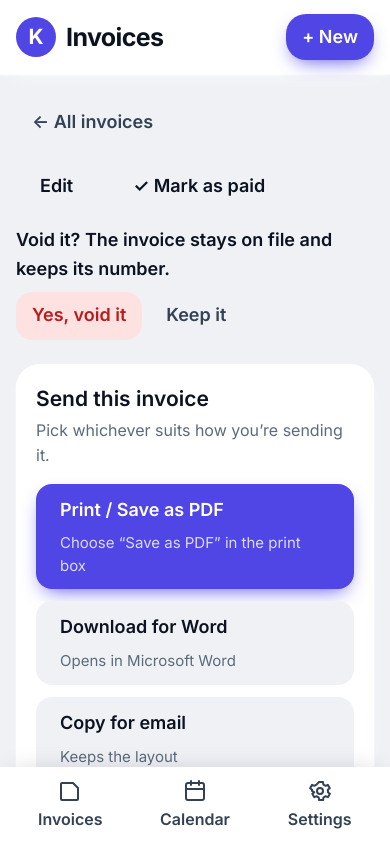
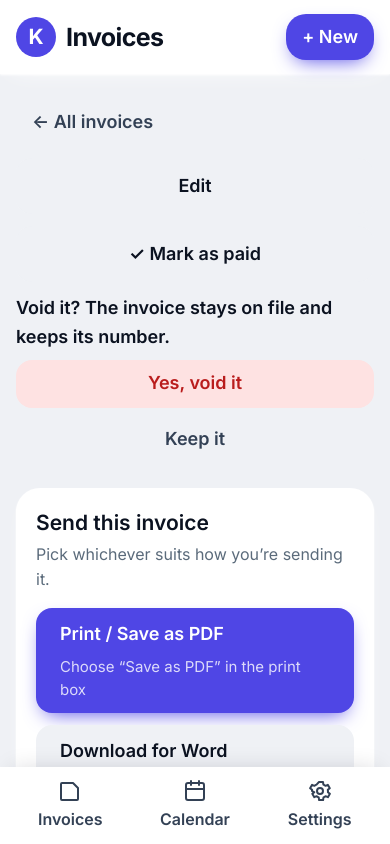
Before and after one commit to SacredRebel/invoice-template, a Next.js app: page /invoices/INV-0001 in a window 390 px wide. Both pictures are taken after a click on the button "Void invoice". Shown: the top 844 px of the page. Built offline with nearby package versions, Linux system fonts and the light colour scheme.

Commit message:
mobile: fix cramped grids, drifting buttons and missing active tab

```diff
--- a/components/InvoiceActions.tsx
+++ b/components/InvoiceActions.tsx
@@ -34,7 +34,7 @@ export default function InvoiceActions({ id, status }: { id: string; status: str
 
   if (voided) {
     return (
-      <div className="ml-auto flex flex-wrap items-center gap-3">
+      <div className="flex w-full flex-col gap-3 sm:ml-auto sm:w-auto sm:flex-row sm:flex-wrap sm:items-center">
         {err && <span className="text-base font-semibold text-red">{err}</span>}
         <span className="text-base text-soft">This invoice was voided.</span>
         <button onClick={() => put({ status: "draft" }, "status")} disabled={busy !== null}
@@ -46,18 +46,18 @@ export default function InvoiceActions({ id, status }: { id: string; status: str
   }
 
   return (
-    <div className="ml-auto flex flex-wrap items-center gap-3">
+    <div className="flex w-full flex-col gap-3 sm:ml-auto sm:w-auto sm:flex-row sm:flex-wrap sm:items-center">
       {err && <span className="text-base font-semibold text-red">{err}</span>}
 
-      <Link href={`/invoices/${id}/edit`} className="btn-quiet">Edit</Link>
+      <Link href={`/invoices/${id}/edit`} className="btn-quiet w-full sm:w-auto">Edit</Link>
 
       <button onClick={() => put({ status: step.to }, "status")} disabled={busy !== null}
-              className="btn-quiet">
+              className="btn-quiet w-full sm:w-auto">
         {busy === "status" ? "Saving\u2026" : step.label}
       </button>
 
       {confirming ? (
-        <span className="flex flex-wrap items-center gap-2">
+        <span className="flex w-full flex-col gap-2 sm:w-auto sm:flex-row sm:flex-wrap sm:items-center">
           <span className="text-base font-semibold text-ink">
             Void it? The invoice stays on file and keeps its number.
           </span>
@@ -70,7 +70,7 @@ export default function InvoiceActions({ id, status }: { id: string; status: str
           </button>
         </span>
       ) : (
-        <button onClick={() => setConfirming(true)} className="btn-ghost">Void invoice</button>
+        <button onClick={() => setConfirming(true)} className="btn-ghost w-full sm:w-auto">Void invoice</button>
       )}
     </div>
   );
```
